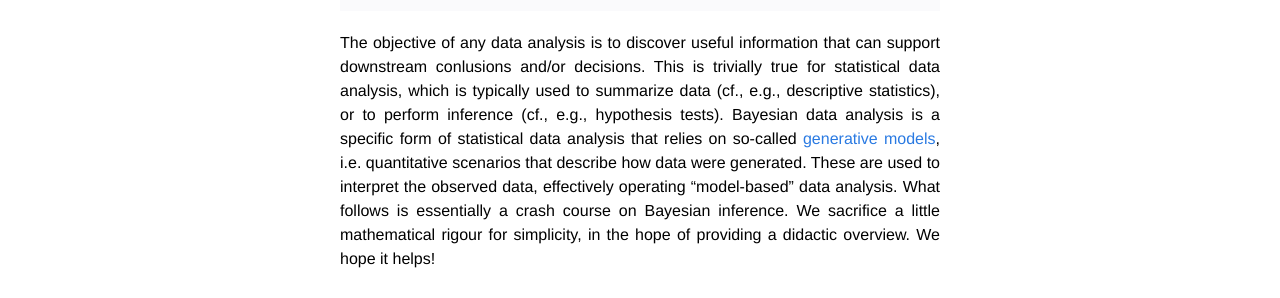
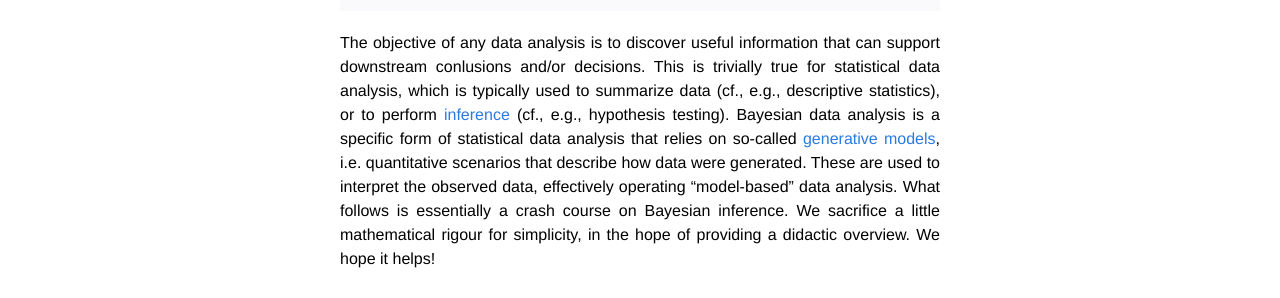
Before and after one commit to MBB-team/VBA-toolbox, a Jekyll site: the page built from _wiki/Bayesian-modelling-introduction.md, in a window 1280 px wide and 900 px high. Shown: the part 320-618 px from the top of the window. Built offline with Jekyll 4.4.1, drawn with Linux system fonts in a browser that asks for light colours; nearby versions of some CDN libraries; formulas are drawn with MathJax 3.

Commit message:
Update Bayesian-modelling-introduction.md

```diff
--- a/_wiki/Bayesian-modelling-introduction.md
+++ b/_wiki/Bayesian-modelling-introduction.md
@@ -4,7 +4,7 @@
 * Will be replaced with the ToC, excluding the "Contents" header
 {:toc}
 
-The objective of any data analysis is to discover useful information that can support downstream conlusions and/or decisions. This is trivially true for statistical data analysis, which is typically used to summarize data (cf., e.g., descriptive statistics), or to perform inference (cf., e.g., hypothesis tests). Bayesian data analysis is a specific form of statistical data analysis that relies on so-called [generative models](https://en.wikipedia.org/wiki/Generative_model), i.e. quantitative scenarios that describe how data were generated. These are used to interpret the observed data, effectively operating "model-based" data analysis. What follows is essentially a crash course on Bayesian inference. We sacrifice a little mathematical rigour for simplicity, in the hope of providing a didactic overview. We hope it helps!
+The objective of any data analysis is to discover useful information that can support downstream conlusions and/or decisions. This is trivially true for statistical data analysis, which is typically used to summarize data (cf., e.g., descriptive statistics), or to perform [inference](https://en.wikipedia.org/wiki/Inference) (cf., e.g., hypothesis testing). Bayesian data analysis is a specific form of statistical data analysis that relies on so-called [generative models](https://en.wikipedia.org/wiki/Generative_model), i.e. quantitative scenarios that describe how data were generated. These are used to interpret the observed data, effectively operating "model-based" data analysis. What follows is essentially a crash course on Bayesian inference. We sacrifice a little mathematical rigour for simplicity, in the hope of providing a didactic overview. We hope it helps!
 
 
 # Deriving the likelihood function
```
